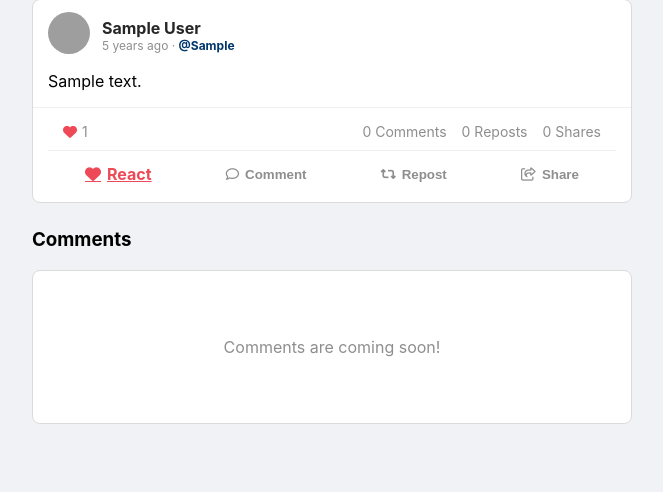
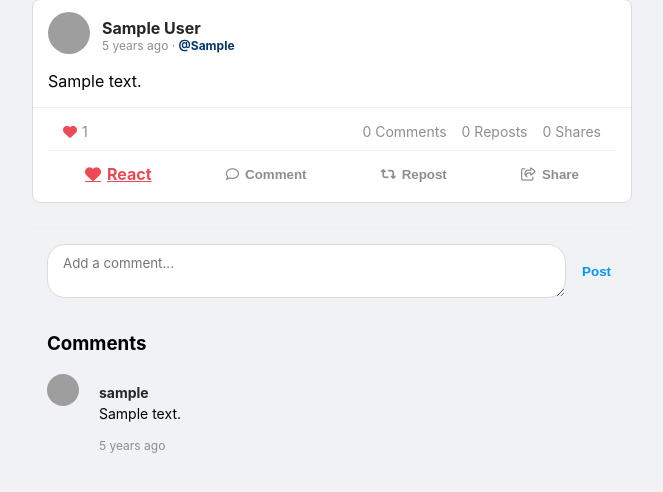
Before and after one commit to Artlessnovara/global, a Flask app: page /post/1 in a window 1280 px wide. Shown: the part 131-623 px from the top of the page, without its empty margins (308-971 px from the left). Run offline with Flask 3, Linux system fonts and the light colour scheme; the visitor is signed in with stand-in values (Sample User, id 1); tables that the repository leaves empty hold one stand-in row (values such as "Sample post"); grey boxes are pictures that could not be loaded.

Commit message:
Feat: Implement post comment system
This commit introduces a complete commenting system for posts.

Key features:
- A new `Comment` model has been added to the database and linked to the `User` and `Post` models.
- Users can now add comments to posts via a form on the single post detail page (`/post/<post_id>`).
- Comments are displayed below the post, showing the author's avatar, username, and the comment text.
- When a user comments on a post, a notification of type 'comment' is generated for the author of the post.
- A full suite of tests for the comment system has been added in `tests/test_comments.py`, covering creation, display, and notification triggers.

All new tests for this feature are passing.

```diff
--- a/app.py
+++ b/app.py
@@ -64,6 +64,7 @@ class User(db.Model):
     country = db.Column(db.String(100), nullable=True)
 
     posts = db.relationship('Post', backref='author', lazy='dynamic')
+    comments = db.relationship('Comment', backref='author', lazy='dynamic')
     stories = db.relationship('Story', backref='author', lazy=True)
     reactions = db.relationship('Reaction', backref='user', lazy='dynamic')
     conversations = db.relationship('Participant', back_populates='user', cascade="all, delete-orphan")
@@ -129,6 +130,15 @@ class Post(db.Model):
     mode = db.Column(db.String(50), nullable=False)
     created_at = db.Column(db.DateTime, default=lambda: datetime.now(timezone.utc))
     reactions = db.relationship('Reaction', backref='post', lazy='dynamic')
+    comments = db.relationship('Comment', backref='post', lazy='dynamic', cascade="all, delete-orphan")
+
+class Comment(db.Model):
+    __tablename__ = 'comments'
+    id = db.Column(db.Integer, primary_key=True)
+    text = db.Column(db.Text, nullable=False)
+    created_at = db.Column(db.DateTime, default=lambda: datetime.now(timezone.utc))
+    user_id = db.Column(db.Integer, db.ForeignKey('users.id'), nullable=False)
+    post_id = db.Column(db.Integer, db.ForeignKey('posts.id'), nullable=False)
 
 class Story(db.Model):
     __tablename__ = 'stories'
@@ -679,7 +689,36 @@ def notifications():
 def post_detail(post_id):
     """Displays a single post in detail."""
     post = db.get_or_404(Post, post_id)
-    return render_template('post_detail.html', post=post)
+    comments = post.comments.order_by(Comment.created_at.asc()).all()
+    return render_template('post_detail.html', post=post, comments=comments)
+
+@app.route('/post/<int:post_id>/comment', methods=['POST'])
+@login_required
+def add_comment(post_id):
+    post = db.get_or_404(Post, post_id)
+    comment_text = request.form.get('comment_text')
+
+    if not comment_text:
+        flash('Comment cannot be empty.', 'error')
+        return redirect(url_for('post_detail', post_id=post.id))
+
+    comment = Comment(text=comment_text, user_id=g.user.id, post_id=post.id)
+    db.session.add(comment)
+
+    # Create a notification for the post author, but not if they are commenting on their own post
+    if post.author.id != g.user.id:
+        notification = Notification(
+            recipient_id=post.author.id,
+            sender_id=g.user.id,
+            type='comment',
+            related_id=post.id
+        )
+        db.session.add(notification)
+
+    db.session.commit()
+
+    flash('Your comment has been posted.', 'success')
+    return redirect(url_for('post_detail', post_id=post.id))
 
 @app.route('/notifications/read/<int:notification_id>', methods=['POST'])
 @login_required
--- a/static/css/style.css
+++ b/static/css/style.css
@@ -1346,6 +1346,69 @@ body:has(.main-nav) {
     min-width: 150px;
 }
 
+/* Comment Styles */
+.add-comment-form {
+    border-top: 1px solid #efefef;
+    padding: 15px;
+}
+.add-comment-form form {
+    display: flex;
+    gap: 10px;
+}
+.add-comment-form textarea {
+    flex-grow: 1;
+    border: 1px solid #dbdbdb;
+    border-radius: 18px;
+    padding: 10px 15px;
+    outline: none;
+    resize: vertical;
+    min-height: 20px;
+    font-family: inherit;
+}
+.add-comment-form button {
+    background: none;
+    border: none;
+    color: #0095f6;
+    font-weight: bold;
+    cursor: pointer;
+}
+
+.comments-section {
+    padding: 0 15px 15px 15px;
+}
+.comment-item {
+    display: flex;
+    gap: 10px;
+    margin-bottom: 15px;
+}
+.comment-avatar {
+    width: 32px;
+    height: 32px;
+    border-radius: 50%;
+    flex-shrink: 0;
+}
+.comment-content p {
+    margin: 0;
+    background-color: #f0f2f5;
+    padding: 10px;
+    border-radius: 15px;
+    font-size: 14px;
+    line-height: 1.3;
+}
+.comment-author-name {
+    font-weight: bold;
+    color: #262626;
+    text-decoration: none;
+    display: block;
+    margin-bottom: 3px;
+}
+.comment-meta {
+    font-size: 12px;
+    color: #8e8e8e;
+    margin-top: 5px;
+    padding-left: 10px;
+}
+
 /* Notification Page Styles */
 .notification-list {
     margin-top: 20px;
--- a/templates/notifications.html
+++ b/templates/notifications.html
@@ -37,6 +37,8 @@
                                     <strong>{{ notification.sender.username }}</strong> liked your post.
                                 {% elif notification.type == 'follow' %}
                                     <strong>{{ notification.sender.username }}</strong> started following you.
+                            {% elif notification.type == 'comment' %}
+                                <strong>{{ notification.sender.username }}</strong> commented on your post.
                             {% elif notification.type == 'achievement' %}
                                 Congratulations! You've reached <strong>{{ notification.related_id }}</strong> followers! 🎉
                                 {% else %}
--- a/templates/post_detail.html
+++ b/templates/post_detail.html
@@ -8,12 +8,37 @@
         {% if post %}
             {% include '_post_card.html' %}
 
-            <!-- Comment section placeholder -->
-            <div class="comments-section" style="margin-top: 20px;">
+            <!-- Add Comment Form -->
+            <div class="add-comment-form">
+                <form method="POST" action="{{ url_for('add_comment', post_id=post.id) }}">
+                    <textarea name="comment_text" placeholder="Add a comment..." required></textarea>
+                    <button type="submit">Post</button>
+                </form>
+            </div>
+
+            <!-- Comments Section -->
+            <div class="comments-section">
                 <h3>Comments</h3>
-                <div class="post-placeholder">
-                    <p>Comments are coming soon!</p>
-                </div>
+                {% if comments %}
+                    {% for comment in comments %}
+                        <div class="comment-item">
+                            <a href="{{ url_for('profile', username=comment.author.username) }}">
+                                <img src="https://i.pravatar.cc/150?u={{ comment.author.username }}" alt="{{ comment.author.username }}'s avatar" class="comment-avatar">
+                            </a>
+                            <div class="comment-content">
+                                <p>
+                                    <a href="{{ url_for('profile', username=comment.author.username) }}" class="comment-author-name">{{ comment.author.username }}</a>
+                                    {{ comment.text }}
+                                </p>
+                                <div class="comment-meta">
+                                    <span>{{ comment.created_at|humanize_time }}</span>
+                                </div>
+                            </div>
+                        </div>
+                    {% endfor %}
+                {% else %}
+                    <p>No comments yet.</p>
+                {% endif %}
             </div>
         {% else %}
             <div class="post-placeholder">
```
Also changed, not shown: tests/test_comments.py (added, +63 -0 lines), static/stories/1_1756378947_test.jpg (added), static/stories/1_1756379096_test.jpg (added).
